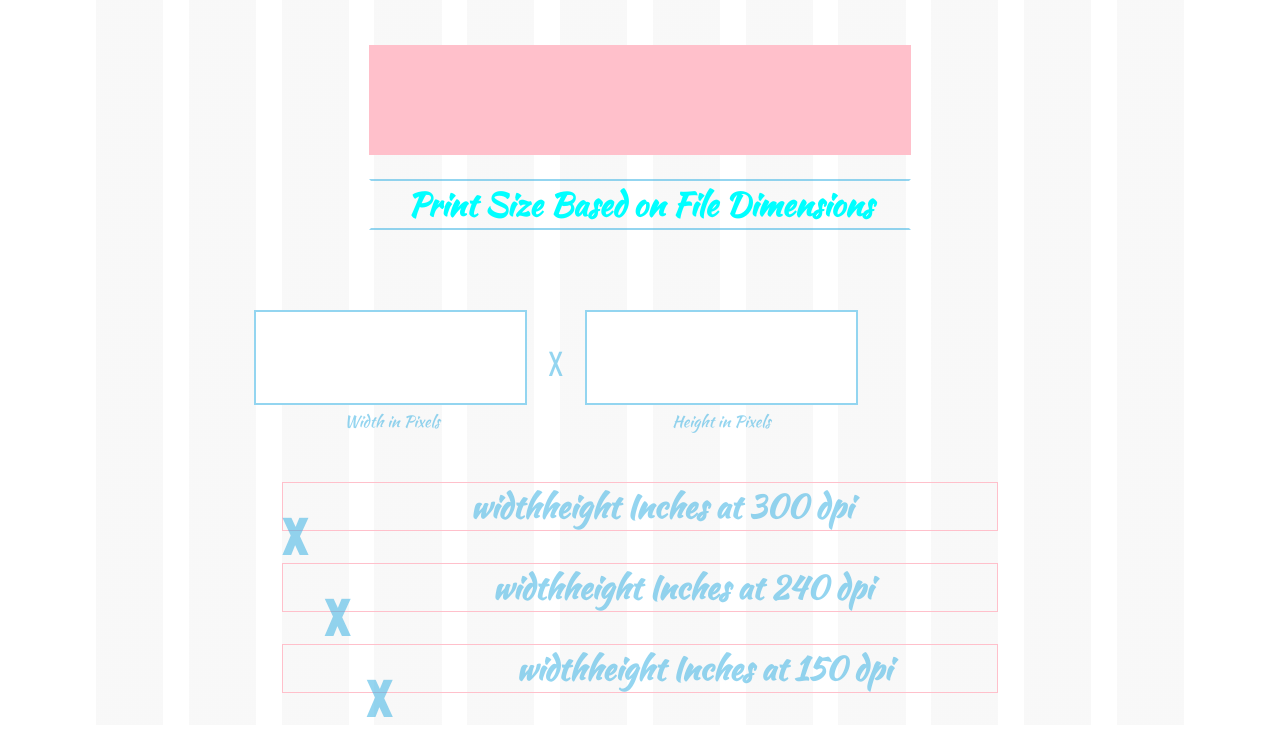
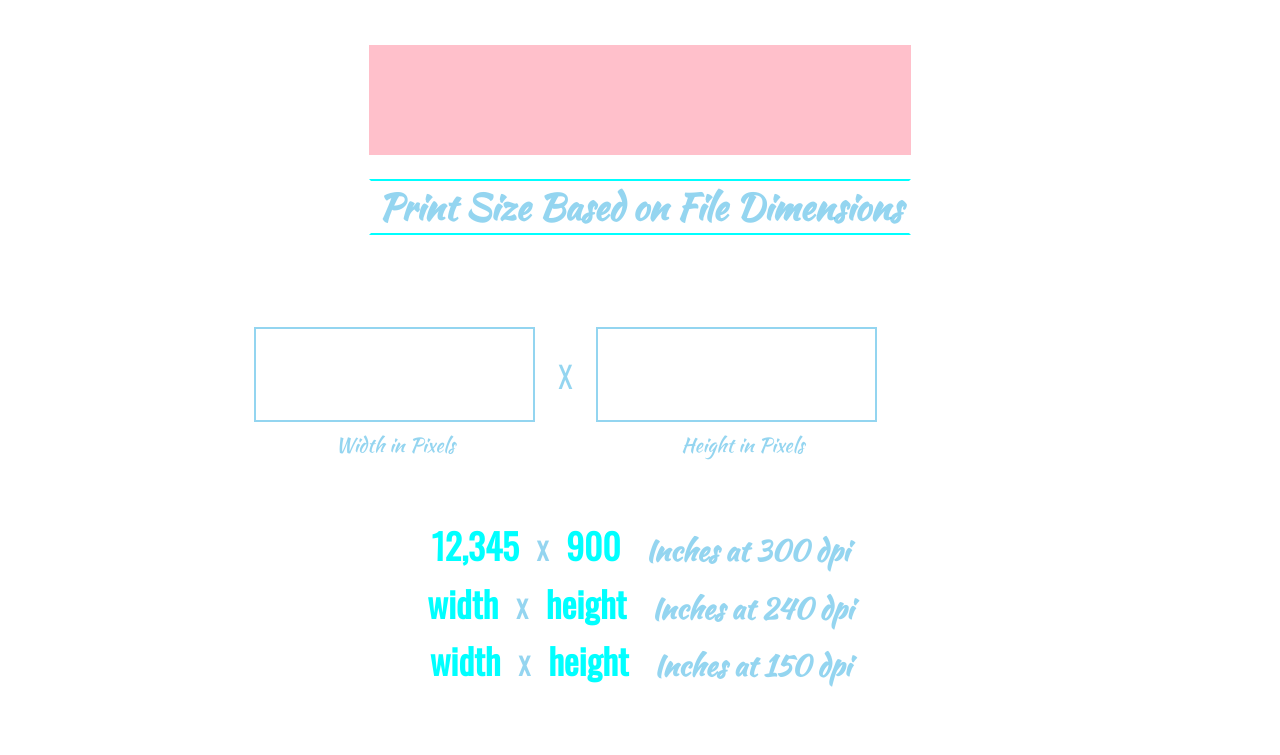
Before and after one commit to LindseyWhitney/pixel_calculator, a plain HTML site: page index.html in a window 1280 px wide. Shown: the part 75-830 px from the top of the page. After the commit the page ends 800 px from the top, so only its background shows below. Drawn offline with nearby package versions, Linux system fonts and the light colour scheme.

Commit message:
Output area design is in place.

```diff
--- a/index.html
+++ b/index.html
@@ -32,9 +32,9 @@
                     </form>
             </section>
             <section class="output">
-                    <h3><span class="output_figure">width</span><span class="x">x</span><span class="height">height</span> Inches at 300 dpi</h3>
-                    <h3><span class="output_figure">width</span><span class="x">x</span><span class="height">height</span> Inches at 240 dpi</h3>
-                    <h3><span class="output_figure">width</span><span class="x">x</span><span class="height">height</span> Inches at 150 dpi</h3>
+                    <h3><span class="output_figure">12,345</span><span id="x">X</span><span class="height">900</span> Inches at 300 dpi</h3>
+                    <h3><span class="output_figure">width</span><span id="x">X</span><span class="height">height</span> Inches at 240 dpi</h3>
+                    <h3><span class="output_figure">width</span><span id="x">X</span><span class="height">height</span> Inches at 150 dpi</h3>
             </section>
         </div>  <!-- end main-wrapper -->
         <script src="//code.jquery.com/jquery-1.11.3.min.js"></script>
--- a/stylesheets/scss/1-base/_base-dir.scss
+++ b/stylesheets/scss/1-base/_base-dir.scss
@@ -45,11 +45,14 @@ header {
 h2, h3 {
   font-family: $secondary-fontfamily;
   color: $secondary-color-periwinkle;
-  font-size: 2em;
+  font-size: 2.25em;
   text-align: center;
-  @include visualizer (pink);
 }
 
-h2 {
-  color: $primary-color-cyan;
+
+h3 {
+    height: 2em;
+    margin: 0;
+    padding: 0;
+    font-size: 1.8em;
 }
--- a/stylesheets/scss/2-layouts/_layouts-dir.scss
+++ b/stylesheets/scss/2-layouts/_layouts-dir.scss
@@ -5,11 +5,12 @@
 .input {
   @include span-columns(10);
   @include shift(1 of 12);
+  margin-bottom: 4em;
 }
 
 .output {
-  @include span-columns(8);
-  @include shift(2 of 12);
+  @include span-columns(10);
+  @include shift(1 of 12);
 }
 
 form {
--- a/stylesheets/scss/3-modules/_modules-dir.scss
+++ b/stylesheets/scss/3-modules/_modules-dir.scss
@@ -43,7 +43,7 @@
 }
 
 .add-rules {
-  border-color: $secondary-color-periwinkle transparent;
+  border-color: $primary-color-cyan transparent;
   border-width: 2px;
   border-style: solid;
   width: 542px;
@@ -66,7 +66,8 @@
 }
 
 input[type="text"] {
-  @include span-columns(3.5 of 8);
+  width: 43%;
+  display: inline-block;
   height: em(95);
   margin: 0 3% 0 0;
   padding: 0;
@@ -76,27 +77,60 @@ input[type="text"] {
 }
 
 label {
-  @include span-columns(3.25 of 8);
+  width: 40%;
+  display: inline-block;
   font-family: $secondary-fontfamily;
+  font-size: 1.25em;
   color: $secondary-color-periwinkle;
   text-align: center;
   position: absolute;
-  top: 100px;
+  top: 5.75em;
+  left: 8.5%;
 }
 
 label[for="heightinpixels"] {
-  @include shift(3.55 of 8);
+  left: 57%;
+}
+
+
+
+//FORM OUTPUT
+
+.output_figure, .height {
+  display: inline-block;
+  font-family: $primary-fontfamily;
+  font-size: 2.2rem;
+  color: $primary-color-cyan;
+  margin: 0 2% 0 0;
+}
+
+.output_figure {
+  text-align: right;
+}
+
+.height {
+  text-align: left;
+
 }
 
 .x {
   color: $secondary-color-periwinkle;
-  @include span-columns(.5 of 8);
   text-align: center;
-  font-size: em(30);
+  font-size: rem(30);
   display: inline-block;
-  height: em(50);
+  position: relative;
+  top: .25em;
+  height: em(40);
   margin: 0 3% 0 0;
   font-family: $primary-fontfamily;
 }
 
-//FORM OUTPUT
+#x {
+  color: $secondary-color-periwinkle;
+  text-align: center;
+  font-size: rem(24);
+  display: inline-block;
+  height: em(40);
+  margin: 0 2% 0 0;
+  font-family: $primary-fontfamily;
+}
--- a/stylesheets/scss/main.scss
+++ b/stylesheets/scss/main.scss
@@ -1,4 +1,4 @@
-$visual-grid: true;
+$visual-grid: false;
 $visual-grid-color: #eee;
 $visual-grid-index: back;
 
```
Also changed, not shown: stylesheets/css/main.css.
